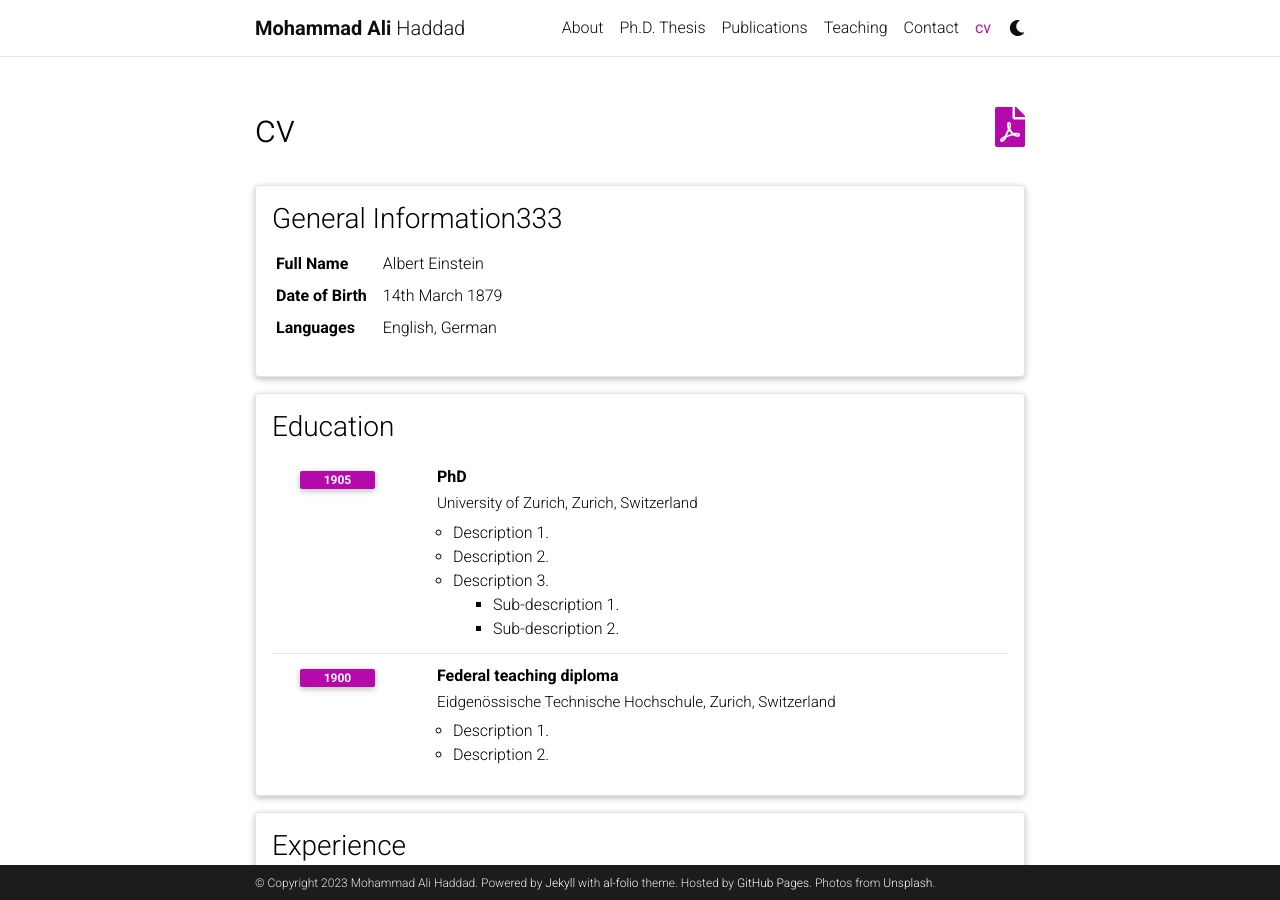
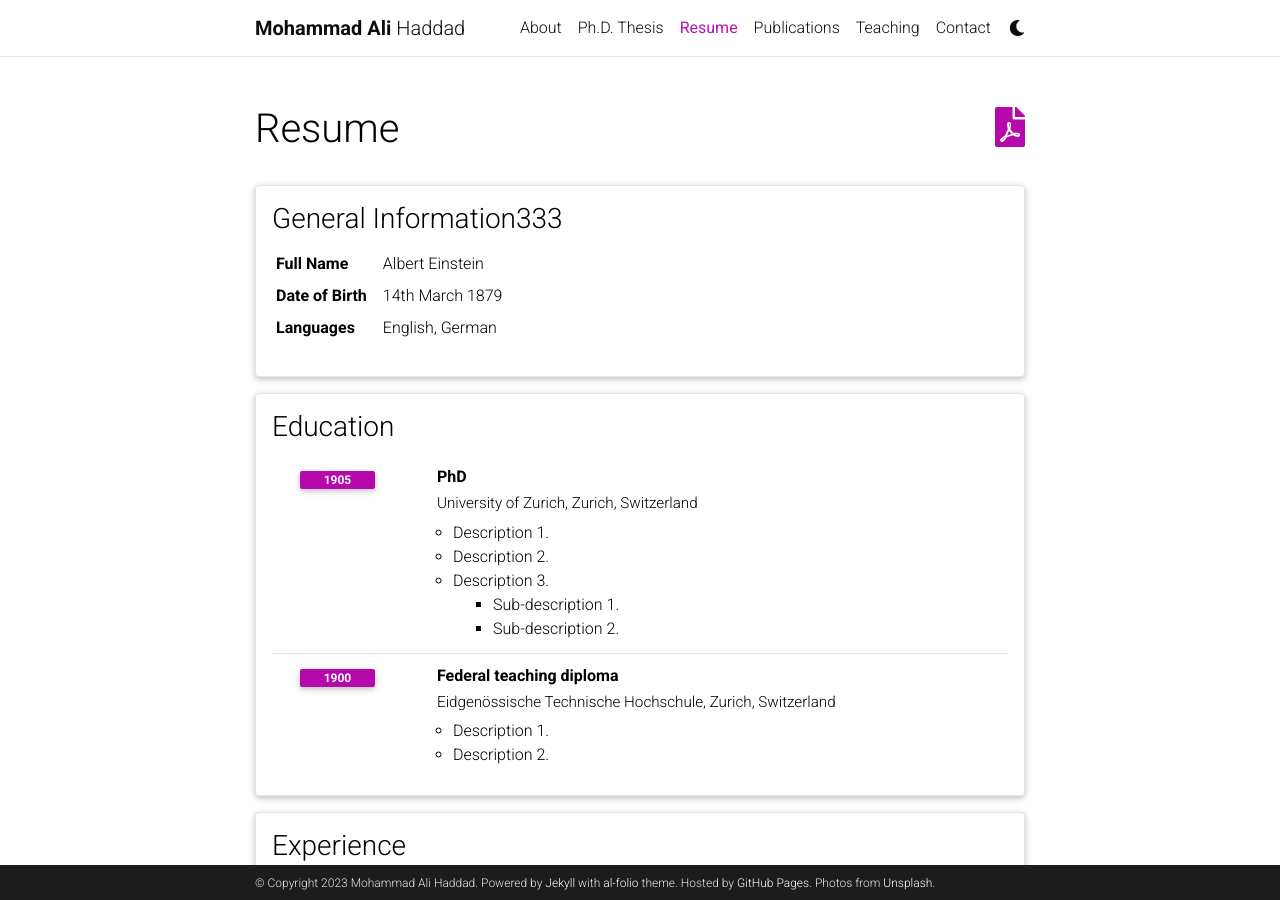
Before and after one commit to ma-haddad/ma-haddad.github.io, a Jekyll site: the page built from _pages/cv.md, in a window 1280 px wide and 900 px high. Built offline with Jekyll 4.4.1, drawn with Linux system fonts in a browser that asks for light colours; comment, search, counter and statistics services are not loaded; a style sheet for code colours, icons or effects is not loaded.

Commit message:
Update cv.md

```diff
--- a/_pages/cv.md
+++ b/_pages/cv.md
@@ -1,8 +1,8 @@
 ---
 layout: cv
 permalink: /cv/
-title: cv
+title: Resume
 nav: true
-nav_order: 4
+nav_order: 2
 cv_pdf: example_pdf.pdf
 ---
```
